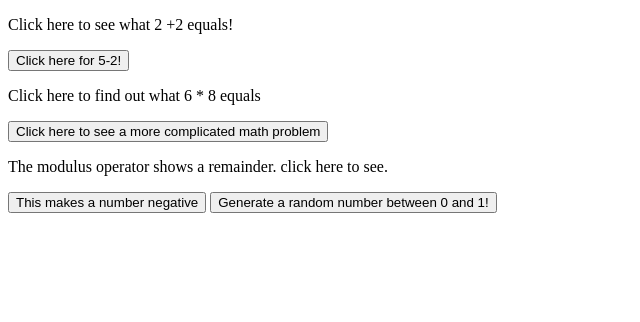
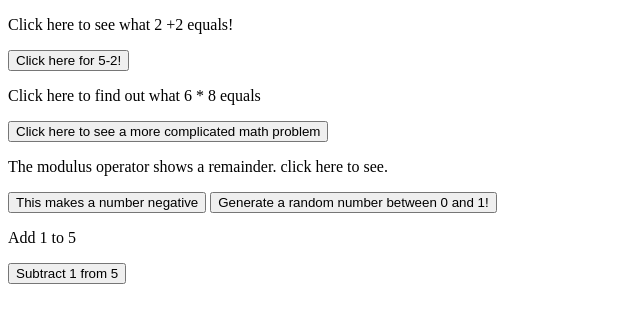
Before and after one commit to lzou94/Javascript, a plain HTML site: page Project3_math_operators/index.html in a window 1280 px wide. Shown: the whole page, without its empty margins (0-640 px from the left). Drawn offline with Linux system fonts and the light colour scheme.

Commit message:
revision step 94

```diff
--- a/Project3_math_operators/JS/main.js
+++ b/Project3_math_operators/JS/main.js
@@ -32,3 +32,15 @@ function negation_Operator() {
 function rando_num() {
     document.getElementById("Math8") .innerHTML = Math.random()
 }
+
+function increment_plus() {
+    var z = 5;
+    z++
+    document.getElementById("Math9") .innerHTML = z++
+}
+
+function increment_decrease() {
+    var y = 5;
+    y--
+    document.getElementById("Math10") .innerHTML = y--
+}
--- a/Project3_math_operators/index.html
+++ b/Project3_math_operators/index.html
@@ -22,6 +22,10 @@
 
 		<button id="Math8" onclick="rando_num()">Generate a random number between 0 and 1!</button>
 
+		<p id="Math9" onclick="increment_plus()">Add 1 to 5</p>
+
+		<button id="Math10" onclick="increment_decrease()">Subtract 1 from 5</button>
+
 	</body>
 
 </html>
```
